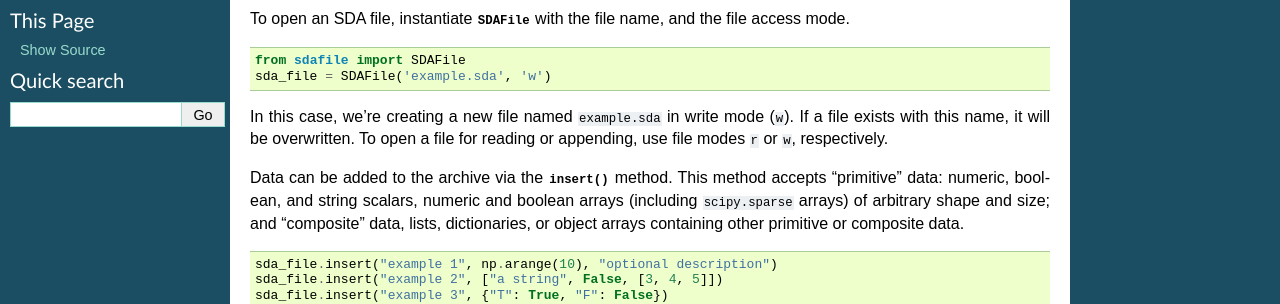
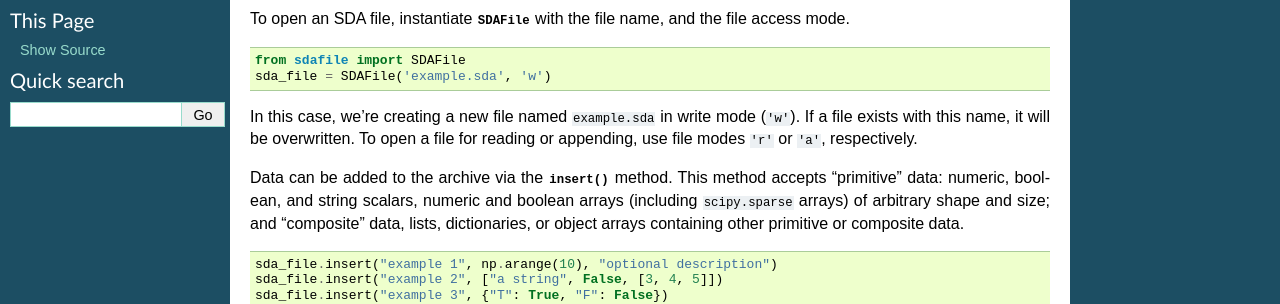
Before and after one commit to enthought/sandia-data-archive, a Sphinx documentation site: the page built from docs/source/quickstart.rst, in a window 1280 px wide. Shown: the part 143-447 px from the top of the page. Built offline with Sphinx 7.4.7, drawn with Linux system fonts in a browser that asks for light colours.

```diff
--- a/docs/source/quickstart.rst
+++ b/docs/source/quickstart.rst
@@ -16,8 +16,8 @@ the file access mode. ::
     sda_file = SDAFile('example.sda', 'w')
 
 In this case, we're creating a new file named ``example.sda`` in write mode
-(``w``). If a file exists with this name, it will be overwritten. To open a
-file for reading or appending, use file modes ``r`` or ``w``, respectively.
+(``'w'``). If a file exists with this name, it will be overwritten. To open a
+file for reading or appending, use file modes ``'r'`` or ``'a'``, respectively.
 
 Data can be added to the archive via the :meth:`~SDAFile.insert` method.
 This method accepts "primitive" data: numeric, boolean, and string scalars,
```
